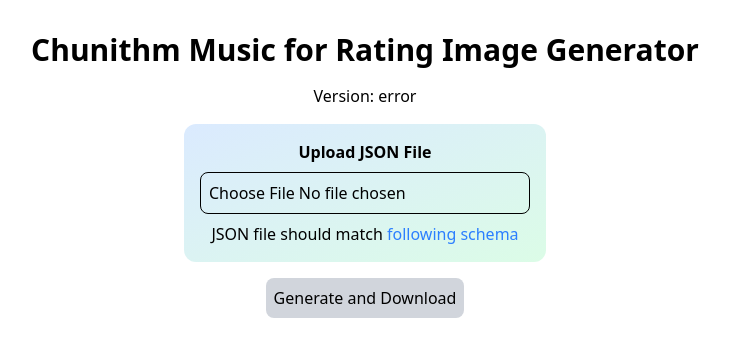
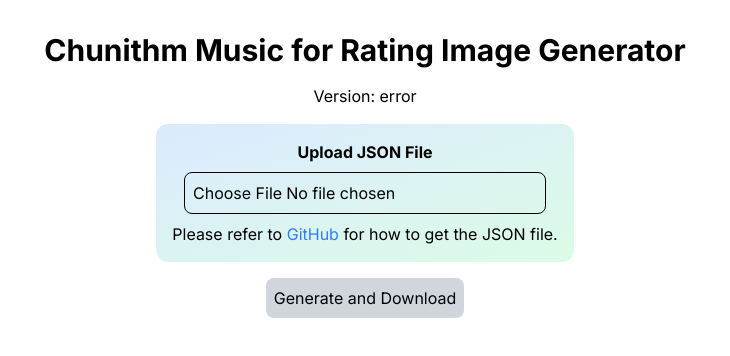
Before and after one commit to leomotors/chuumai-tools, a SvelteKit app in the folder apps/chuni-web/: page / in a window 1280 px wide. Shown: the top 356 px of the page, without its empty margins (275-1005 px from the left). Built offline with nearby package versions, Linux system fonts and the light colour scheme.

Commit message:
chuni-web: update

```diff
--- a/apps/chuni-web/package.json
+++ b/apps/chuni-web/package.json
@@ -1,7 +1,7 @@
 {
   "name": "chuni-web",
   "private": true,
-  "version": "1.0.2",
+  "version": "1.0.3",
   "type": "module",
   "scripts": {
     "dev": "vite dev",
--- a/apps/chuni-web/src/app.css
+++ b/apps/chuni-web/src/app.css
@@ -19,5 +19,6 @@
 }
 
 @theme {
+  --font-app: Inter, "Noto Sans JP", ui-sans-serif, system-ui;
   --font-helvetica: "Helvetica Neue Cyr", sans-serif;
 }
--- a/apps/chuni-web/src/app.html
+++ b/apps/chuni-web/src/app.html
@@ -4,6 +4,14 @@
     <meta charset="utf-8" />
     <link rel="icon" href="%sveltekit.assets%/favicon.png" />
     <meta name="viewport" content="width=device-width, initial-scale=1" />
+
+    <link rel="preconnect" href="https://fonts.googleapis.com" />
+    <link rel="preconnect" href="https://fonts.gstatic.com" crossorigin />
+    <link
+      href="https://fonts.googleapis.com/css2?family=Inter:ital,opsz,wght@0,14..32,100..900;1,14..32,100..900&family=Noto+Sans+JP:wght@100..900&display=swap"
+      rel="stylesheet"
+    />
+
     %sveltekit.head%
   </head>
   <body data-sveltekit-preload-data="hover">
--- /dev/null
+++ b/apps/chuni-web/src/lib/components/Header.svelte
@@ -0,0 +1,48 @@
+<script lang="ts">
+  import { env } from "$env/dynamic/public";
+  import { Github, Twitter } from "@lucide/svelte";
+  import type { Snippet } from "svelte";
+
+  interface Props {
+    children: Snippet;
+    lastPlayed: Date;
+  }
+
+  let { children, lastPlayed }: Props = $props();
+
+  // @ts-expect-error defined global in Vite
+  // eslint-disable-next-line no-undef
+  const webVersion = WEB_VERSION as string;
+</script>
+
+<header class="flex justify-between gap-4 pb-2">
+  <!-- Left -->
+  {@render children()}
+
+  <!-- Right -->
+  <div class="flex gap-8">
+    <div class="bg-white/60 rounded-lg p-4 self-end text-xl font-bold mb-4">
+      <p>
+        Last Played: {new Date(lastPlayed).toLocaleString()}
+      </p>
+
+      <p>
+        Generated at: {new Date().toLocaleString()}
+      </p>
+
+      <div class="flex gap-1 items-center font-normal">
+        <Github />
+        <p>leomotors/chuumai-tools</p>
+      </div>
+
+      <div class="flex gap-1 items-center font-normal">
+        <Twitter />
+        <p>@LeomotorsTH</p>
+      </div>
+
+      <p>Web Version: {webVersion} @ {env.PUBLIC_VERSION || "???"}</p>
+    </div>
+
+    <img src="/verse_logo.webp" alt="Verse Logo" class="h-[217px]" />
+  </div>
+</header>
--- a/apps/chuni-web/src/lib/components/Music.svelte
+++ b/apps/chuni-web/src/lib/components/molecule/Music.svelte
@@ -28,7 +28,7 @@
   <div
     class="absolute rounded-full -top-[10px] -left-[10px] p-1 w-8 h-8 bg-white flex justify-center items-center text-black"
   >
-    <p class="text-2xl font-bold">{index + 1}</p>
+    <p class="text-xl font-bold">{index + 1}</p>
   </div>
 
   <!-- Upper -->
@@ -87,7 +87,7 @@
       </div>
 
       <div class="flex flex-col">
-        <p class="text-sm">PLAY RATING</p>
+        <p class="text-sm text-nowrap">PLAY RATING</p>
         <p class="font-bold text-2xl">
           {music.rating.toFixed(2)}
         </p>
--- a/apps/chuni-web/src/routes/+page.svelte
+++ b/apps/chuni-web/src/routes/+page.svelte
@@ -98,7 +98,7 @@
   }
 </script>
 
-<main class="flex flex-col items-center w-screen px-4 py-8 gap-4">
+<main class="flex flex-col items-center w-screen px-4 py-8 gap-4 font-app">
   <h1 class="font-bold text-3xl">Chunithm Music for Rating Image Generator</h1>
   <p>Version: {env.PUBLIC_VERSION || "error"}</p>
 
@@ -115,15 +115,16 @@
     />
 
     <p>
-      JSON file should match
+      Please refer to
       <a
         class="text-blue-500 hover:underline"
-        href="https://github.com/leomotors/chuumai-tools/blob/main/packages/types-chuni/src/index.ts"
+        href="https://github.com/leomotors/chuumai-tools?tab=readme-ov-file#chunithm"
         target="_blank"
         rel="noreferrer"
       >
-        following schema
+        GitHub
       </a>
+      for how to get the JSON file.
     </p>
   </div>
 
--- a/apps/chuni-web/src/routes/Render.svelte
+++ b/apps/chuni-web/src/routes/Render.svelte
@@ -1,10 +1,8 @@
 <script lang="ts">
-  import { Github } from "@lucide/svelte";
-
-  import { env } from "$env/dynamic/public";
-  import Music from "$lib/components/Music.svelte";
+  import Music from "$lib/components/molecule/Music.svelte";
   import Profile from "$lib/components/profile/Profile.svelte";
   import type { RawImageGen } from "$lib/types";
+  import Header from "$lib/components/Header.svelte";
 
   interface Props {
     input: RawImageGen;
@@ -12,38 +10,15 @@
 
   let { input }: Props = $props();
   let { profile, best, current, rating } = input;
-
-  // @ts-expect-error defined global in Vite
-  // eslint-disable-next-line no-undef
-  const webVersion = WEB_VERSION as string;
 </script>
 
 <div
   class="w-[2560px] h-[1440px] bg-contain bg-no-repeat bg-center bg-[url(/verse_bg.webp)] flex-col gap-2 p-4 hidden"
   id="chart"
 >
-  <header class="flex justify-between gap-4 pb-2">
-    <!-- Left -->
+  <Header lastPlayed={new Date(profile.lastPlayed)}>
     <Profile {profile} calculatedRating={rating.totalAvg} />
-
-    <!-- Right -->
-    <div class="flex gap-8">
-      <div class="bg-white/60 rounded-lg p-4 self-end text-xl font-bold mb-4">
-        <p>
-          Last Played: {new Date(profile.lastPlayed).toLocaleDateString("ja")}
-        </p>
-
-        <div class="flex gap-1 items-center">
-          <Github />
-          <p>leomotors/chuumai-tools</p>
-        </div>
-
-        <p>Web Version: {webVersion} @ {env.PUBLIC_VERSION || "???"}</p>
-      </div>
-
-      <img src="/verse_logo.webp" alt="Verse Logo" class="h-[217px]" />
-    </div>
-  </header>
+  </Header>
 
   <main
     class="flex justify-evenly gap-2 p-8 rounded-xl bg-gray-500/30 backdrop-opacity-5"
@@ -65,7 +40,9 @@
     </aside>
 
     <aside class="flex flex-col gap-4">
-      <p class="font-bold text-3xl">CURRENT ({rating.currentAvg.toFixed(4)})</p>
+      <p class="font-bold text-3xl font-helvetica">
+        CURRENT ({rating.currentAvg.toFixed(4)})
+      </p>
       <div class="grid grid-cols-4 gap-4">
         {#each current as chart, index (index)}
           <Music {index} music={chart} />
```
Also changed, not shown: 1 other file (tests, documents, lock files or other folders).
